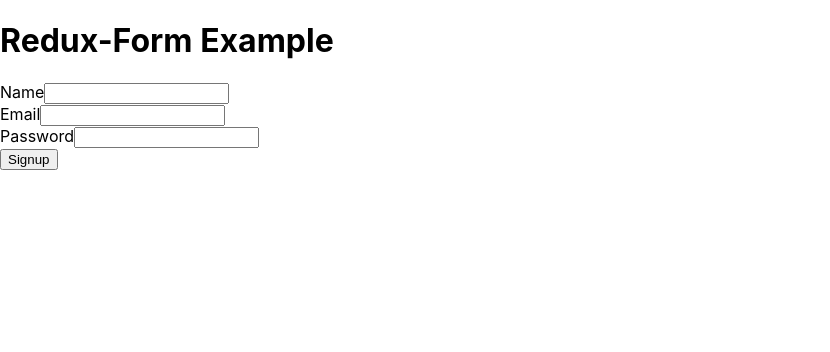
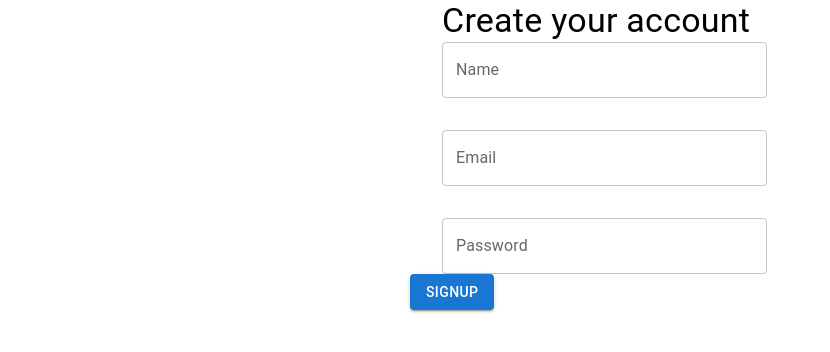
Before and after one commit to Priyanka-git98/redux-form, a React (Create React App) app: page /login in a window 1280 px wide. Shown: the top 352 px of the page, without its empty margins (0-830 px from the left). Built offline with nearby package versions, Linux system fonts and the light colour scheme.

Commit message:
signup completed

```diff
--- a/src/App.js
+++ b/src/App.js
@@ -8,7 +8,6 @@ function App() {
   return (
     <Provider store={store}>
       <div className="App">
-        <h1>Redux-Form Example</h1>
         <Signup />
       </div>
     </Provider>
--- a/src/components/Signup.js
+++ b/src/components/Signup.js
@@ -1,10 +1,10 @@
-// MyForm.js
 import React from 'react';
 import { Field, reduxForm } from 'redux-form';
+import { TextField, Button, Typography, Container, Grid } from '@mui/material';
 
 
 const Signup = (props) => {
-    const { handleSubmit } = props;
+  const { handleSubmit } = props;
 
   const onSubmit = (formData) => {
     // Handle form submission here
@@ -13,23 +13,58 @@ const Signup = (props) => {
   };
 
   return (
-    <form onSubmit={handleSubmit(onSubmit)}>
-      <div>
-        <label htmlFor="name">Name</label>
-        <Field name="name" component="input" type="text" />
-      </div>
-      <div>
-        <label htmlFor="email">Email</label>
-        <Field name="email" component="input" type="email" />
-      </div>
-      <div>
-        <label htmlFor="password">Password</label>
-        <Field name="password" component="input" type="password" />
-      </div>
-      <button type="submit">Signup</button>
-    </form>
+    <Container maxWidth="xs">
+      <Typography variant='h4'>Create your account</Typography>
+      <form onSubmit={handleSubmit(onSubmit)}>
+        <Grid container spacing={4}>
+          <Grid item xs={10}>
+            <Field
+              name="name"
+              component={renderTextField}
+              type="text"
+              label="Name"
+              fullWidth
+            />
+          </Grid>
+
+          <Grid item xs={10}>
+            <Field
+              name="email"
+              component={renderTextField}
+              type="email"
+              label="Email"
+              fullWidth
+            />
+          </Grid>
+          <Grid item xs={10}>
+            <Field
+              name="password"
+              component={renderTextField}
+              type="password"
+              label="Password"
+              fullWidth
+            />
+          </Grid>
+          <Grid>
+          <Button type="submit" variant="contained" color='primary'>Signup</Button>
+          </Grid>
+        </Grid>
+      </form>
+    </Container>
   );
 };
+
+const renderTextField = ({ input, label, type, fullWidth, meta: { touched, error } }) => (
+  <TextField
+    label={label}
+    type={type}
+    fullWidth={fullWidth}
+    {...input}
+    error={touched && error}
+    helperText={touched && error}
+  />
+);
+
 
 export default reduxForm({
   form: 'myForm',
```
Also changed, not shown: src/components/Login.js (deleted, +0 -30 lines).
